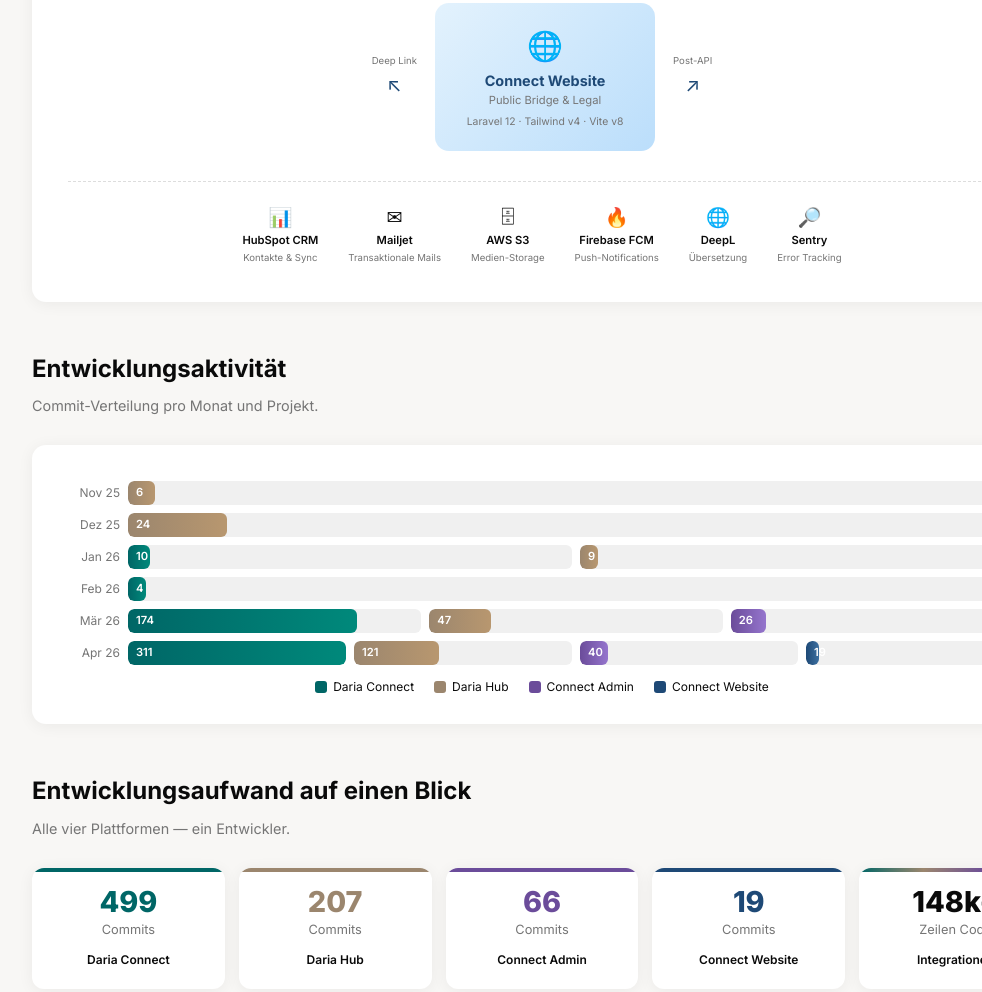
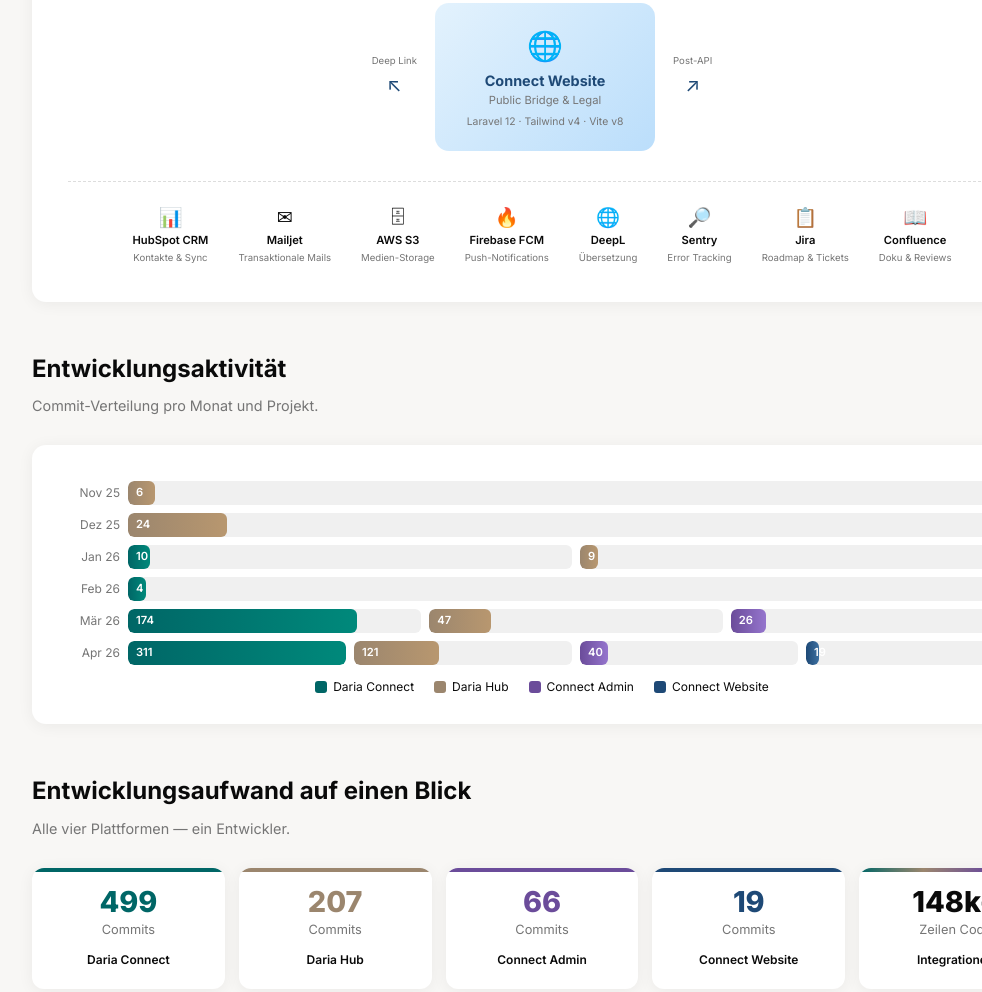
Before and after one commit to daria-us-tech/stakeholder-overview, a plain HTML site: page index.html in a window 1280 px wide. Shown: the part 2345-3337 px from the top of the page, without its empty margins (98-1080 px from the left). Drawn offline with Linux system fonts and the light colour scheme.

Commit message:
Add Jira and Confluence to overview

```diff
--- a/index.html
+++ b/index.html
@@ -760,6 +760,16 @@
                     <div style="font-size: 0.7rem; font-weight: 600;">Sentry</div>
                     <div style="font-size: 0.6rem; color: var(--gray);">Error Tracking</div>
                 </div>
+                <div style="text-align: center;">
+                    <div style="font-size: 1.2rem;">&#128203;</div>
+                    <div style="font-size: 0.7rem; font-weight: 600;">Jira</div>
+                    <div style="font-size: 0.6rem; color: var(--gray);">Roadmap & Tickets</div>
+                </div>
+                <div style="text-align: center;">
+                    <div style="font-size: 1.2rem;">&#128214;</div>
+                    <div style="font-size: 0.7rem; font-weight: 600;">Confluence</div>
+                    <div style="font-size: 0.6rem; color: var(--gray);">Doku & Reviews</div>
+                </div>
             </div>
         </div>
     </div>
@@ -1003,6 +1013,8 @@
             <div class="tech-badge"><div class="tech-icon">&#9993;</div><div class="tech-name">Mailjet</div><div class="tech-ver">Transaktional</div></div>
             <div class="tech-badge"><div class="tech-icon">&#128452;</div><div class="tech-name">AWS S3</div><div class="tech-ver">Media Storage</div></div>
             <div class="tech-badge"><div class="tech-icon">&#128270;</div><div class="tech-name">Sentry</div><div class="tech-ver">Monitoring</div></div>
+            <div class="tech-badge"><div class="tech-icon">&#128203;</div><div class="tech-name">Jira</div><div class="tech-ver">Projektsteuerung</div></div>
+            <div class="tech-badge"><div class="tech-icon">&#128214;</div><div class="tech-name">Confluence</div><div class="tech-ver">Dokumentation</div></div>
             <div class="tech-badge"><div class="tech-icon">&#128736;</div><div class="tech-name">Pest v4</div><div class="tech-ver">Testing</div></div>
             <div class="tech-badge"><div class="tech-icon">&#128203;</div><div class="tech-name">Swagger</div><div class="tech-ver">API Docs</div></div>
             <div class="tech-badge"><div class="tech-icon">&#128640;</div><div class="tech-name">Horizon</div><div class="tech-ver">Queue Mgmt</div></div>
```
